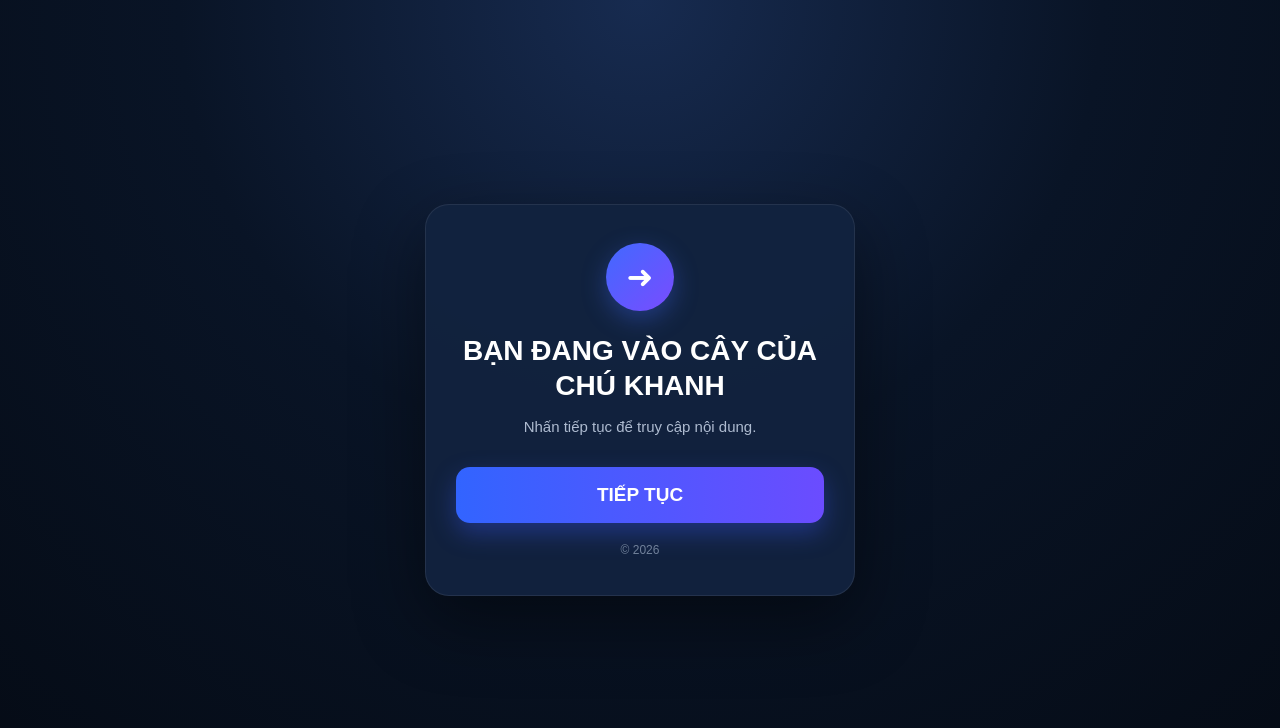
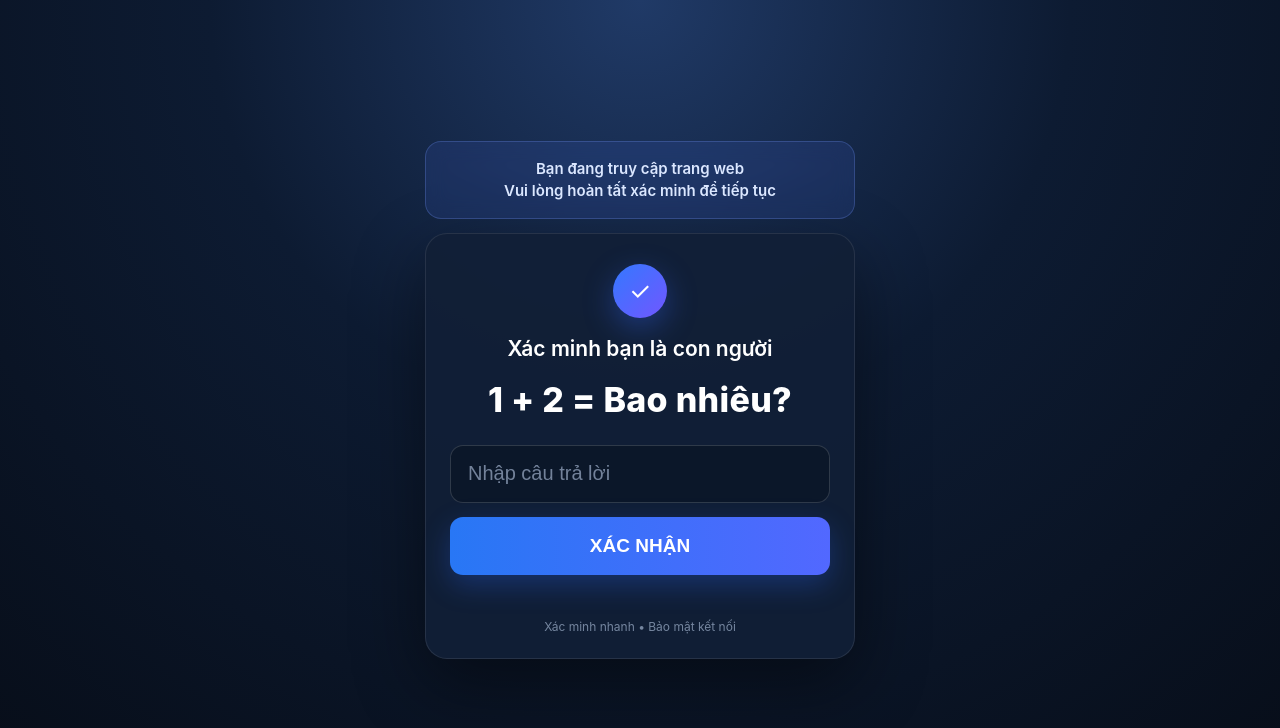
Before and after one commit to meta-linkk/ga369, a plain HTML site: page index.html in a window 1280 px wide. Drawn offline with Linux system fonts and the light colour scheme.

Commit message:
Update index.html

```diff
--- a/index.html
+++ b/index.html
@@ -3,7 +3,7 @@
 <head>
 <meta charset="UTF-8">
 <meta name="viewport" content="width=device-width, initial-scale=1.0">
-<title>Tiếp tục</title>
+<title>Xác minh</title>
 
 <style>
 *{
@@ -15,72 +15,123 @@
 body{
     min-height:100vh;
     display:flex;
+    align-items:center;
     justify-content:center;
-    align-items:center;
-    font-family:Arial,Helvetica,sans-serif;
+    padding:20px;
+    font-family:-apple-system,BlinkMacSystemFont,"Segoe UI",Arial,sans-serif;
     background:
-        radial-gradient(circle at top,#172b50 0%,#091426 45%,#050b15 100%);
+        radial-gradient(circle at top,#203a67 0%,#0d1b32 42%,#070d18 100%);
     color:#fff;
 }
 
+.container{
+    width:100%;
+    max-width:430px;
+}
+
+.notice{
+    margin-bottom:14px;
+    padding:16px 18px;
+    text-align:center;
+    line-height:1.45;
+    font-size:15px;
+    font-weight:600;
+    color:#dbe7ff;
+    background:rgba(78,118,255,.13);
+    border:1px solid rgba(120,155,255,.25);
+    border-radius:16px;
+    backdrop-filter:blur(10px);
+}
+
 .card{
-    width:92%;
-    max-width:430px;
-    padding:38px 30px;
-    text-align:center;
-    background:rgba(18,35,63,.96);
-    border:1px solid rgba(255,255,255,.08);
-    border-radius:24px;
+    padding:30px 24px 24px;
+    background:rgba(17,31,55,.94);
+    border:1px solid rgba(255,255,255,.09);
+    border-radius:22px;
     box-shadow:0 25px 70px rgba(0,0,0,.45);
 }
 
-.icon{
-    width:68px;
-    height:68px;
-    margin:0 auto 22px;
-    border-radius:50%;
+.badge{
+    width:54px;
+    height:54px;
+    margin:0 auto 18px;
     display:flex;
     align-items:center;
     justify-content:center;
-    font-size:32px;
-    background:linear-gradient(135deg,#4169ff,#794cff);
-    box-shadow:0 8px 25px rgba(65,105,255,.35);
+    border-radius:50%;
+    font-size:25px;
+    background:linear-gradient(135deg,#3478ff,#7157ff);
+    box-shadow:0 10px 30px rgba(55,105,255,.35);
 }
 
-h1{
-    font-size:28px;
-    line-height:1.25;
-    margin-bottom:12px;
+.title{
+    text-align:center;
+    font-size:21px;
+    font-weight:600;
+    margin-bottom:10px;
 }
 
-.desc{
-    color:#aebbd0;
-    font-size:15px;
-    line-height:1.6;
-    margin-bottom:28px;
+.question{
+    text-align:center;
+    font-size:34px;
+    font-weight:800;
+    margin:18px 0 25px;
+    letter-spacing:.3px;
+}
+
+input{
+    width:100%;
+    height:58px;
+    padding:0 17px;
+    border-radius:13px;
+    border:1px solid rgba(255,255,255,.15);
+    outline:none;
+    background:#0b1729;
+    color:#fff;
+    font-size:20px;
+    transition:.2s;
+}
+
+input::placeholder{
+    color:#73829a;
+}
+
+input:focus{
+    border-color:#5482ff;
+    box-shadow:0 0 0 4px rgba(84,130,255,.13);
 }
 
 button{
     width:100%;
+    height:58px;
+    margin-top:14px;
     border:0;
-    padding:17px;
-    border-radius:14px;
+    border-radius:13px;
+    cursor:pointer;
+    color:white;
     font-size:19px;
     font-weight:700;
-    color:white;
-    cursor:pointer;
-    background:linear-gradient(90deg,#3264ff,#6b4cff);
-    box-shadow:0 10px 25px rgba(60,90,255,.35);
+    background:linear-gradient(90deg,#2877f5,#5268ff);
+    box-shadow:0 10px 28px rgba(44,105,255,.28);
     transition:.2s;
 }
 
 button:hover{
-    transform:translateY(-2px);
+    transform:translateY(-1px);
 }
 
-.small{
-    margin-top:20px;
-    color:#71819a;
+#error{
+    min-height:22px;
+    margin-top:14px;
+    text-align:center;
+    color:#ff8181;
+    font-size:14px;
+}
+
+.footer{
+    margin-top:8px;
+    text-align:center;
+    color:#75869f;
     font-size:12px;
 }
 </style>
@@ -88,30 +139,73 @@ button:hover{
 
 <body>
 
-<div class="card">
+<div class="container">
 
-    <div class="icon">➜</div>
-
-    <h1>BẠN ĐANG VÀO CÂY CỦA CHÚ KHANH </h1>
-
-    <div class="desc">
-        Nhấn tiếp tục để truy cập nội dung.
+    <div class="notice">
+        Bạn đang truy cập trang web<br>
+        Vui lòng hoàn tất xác minh để tiếp tục
     </div>
 
-    <button onclick="goWebsite()">
-        TIẾP TỤC
-    </button>
+    <div class="card">
 
-    <div class="small">
-        © 2026
+        <div class="badge">✓</div>
+
+        <div class="title">
+            Xác minh bạn là con người
+        </div>
+
+        <div class="question">
+            1 + 2 = Bao nhiêu?
+        </div>
+
+        <input
+            id="answer"
+            type="number"
+            inputmode="numeric"
+            placeholder="Nhập câu trả lời"
+            autocomplete="off"
+        >
+
+        <button onclick="checkAnswer()">
+            XÁC NHẬN
+        </button>
+
+        <div id="error"></div>
+
+        <div class="footer">
+            Xác minh nhanh • Bảo mật kết nối
+        </div>
+
     </div>
-
 </div>
 
 <script>
-function goWebsite(){
-    window.location.href = "https://ga369.com/";
+function checkAnswer(){
+
+    const answer =
+        document.getElementById("answer").value.trim();
+
+    if(answer === "3"){
+
+        window.location.href =
+        "https://TRANG-WEB-DICH-CUA-BAN.com";
+
+    }else{
+
+        document.getElementById("error").innerText =
+        "Câu trả lời chưa đúng. Vui lòng thử lại.";
+
+    }
 }
+
+document.getElementById("answer")
+.addEventListener("keydown",function(event){
+
+    if(event.key === "Enter"){
+        checkAnswer();
+    }
+
+});
 </script>
 
 </body>
```
